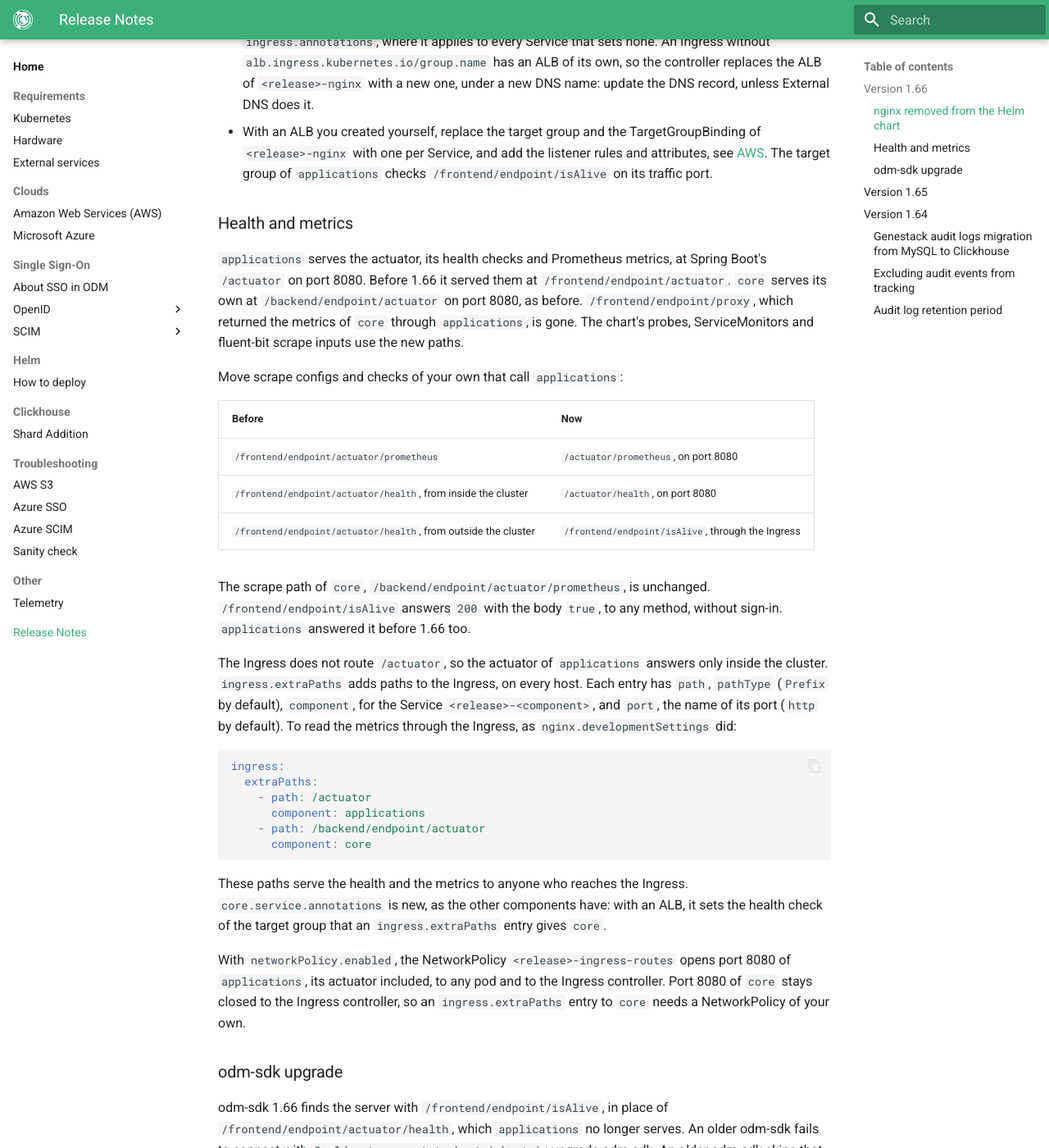
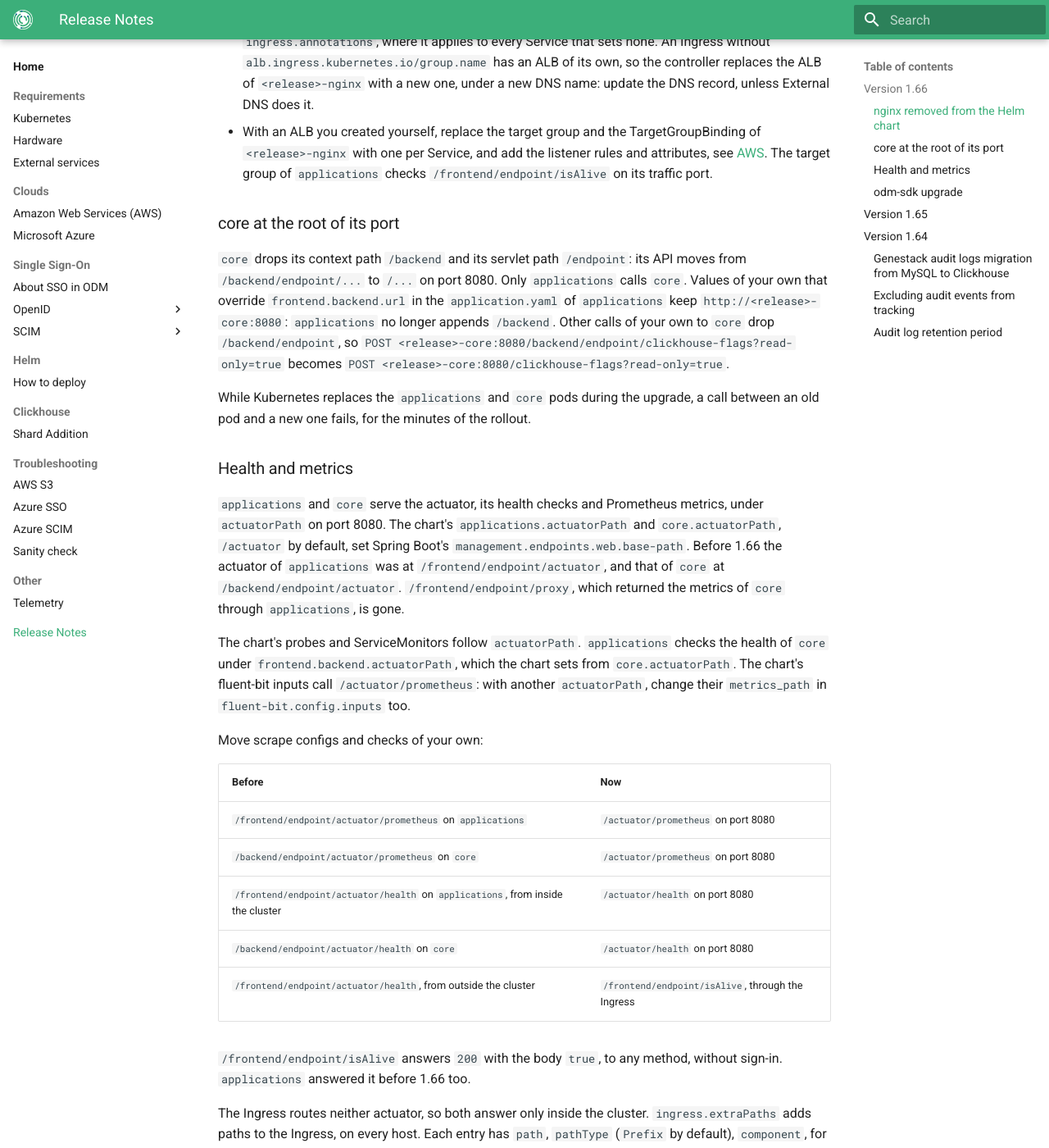
Before and after one commit to genestack/admin-docs, an MkDocs documentation site: the page built from docs/home/release-notes.md, in a window 1280 px wide and 1400 px high, scrolled down 2077 px. Shown: the whole window at 82% size. Built offline with MkDocs 1.6.1 and Material for MkDocs 9.7.7, drawn with Linux system fonts in a browser that asks for light colours; the version menu is left out; some of the changed text lies outside the part shown.

Commit message:
ODM-13970: Serve core at its root, set each actuator's path
Co-Authored-By: Claude Opus 5.5 <noreply@anthropic.com>

````diff
--- a/docs/home/release-notes.md
+++ b/docs/home/release-notes.md
@@ -78,35 +78,59 @@ On AWS:
   one per Service, and add the listener rules and attributes, see [AWS](clouds/aws.md#recommended-steps-for-eks-configuration).
   The target group of `applications` checks `/frontend/endpoint/isAlive` on its traffic port.
 
+### core at the root of its port
+
+`core` drops its context path `/backend` and its servlet path `/endpoint`: its API moves from `/backend/endpoint/...`
+to `/...` on port 8080. Only `applications` calls `core`. Values of your own that override `frontend.backend.url` in
+the `application.yaml` of `applications` keep `http://<release>-core:8080`: `applications` no longer appends
+`/backend`. Other calls of your own to `core` drop `/backend/endpoint`, so
+`POST <release>-core:8080/backend/endpoint/clickhouse-flags?read-only=true` becomes
+`POST <release>-core:8080/clickhouse-flags?read-only=true`.
+
+While Kubernetes replaces the `applications` and `core` pods during the upgrade, a call between an old pod and a new
+one fails, for the minutes of the rollout.
+
 ### Health and metrics
 
-`applications` serves the actuator, its health checks and Prometheus metrics, at Spring Boot's `/actuator` on port
-8080. Before 1.66 it served them at `/frontend/endpoint/actuator`. `core` serves its own at
-`/backend/endpoint/actuator` on port 8080, as before. `/frontend/endpoint/proxy`, which returned the metrics of `core`
-through `applications`, is gone. The chart's probes, ServiceMonitors and fluent-bit scrape inputs use the new paths.
+`applications` and `core` serve the actuator, its health checks and Prometheus metrics, under `actuatorPath` on port
+8080. The chart's `applications.actuatorPath` and `core.actuatorPath`, `/actuator` by default, set Spring Boot's
+`management.endpoints.web.base-path`. Before 1.66 the actuator of `applications` was at `/frontend/endpoint/actuator`,
+and that of `core` at `/backend/endpoint/actuator`. `/frontend/endpoint/proxy`, which returned the metrics of `core`
+through `applications`, is gone.
 
-Move scrape configs and checks of your own that call `applications`:
+The chart's probes and ServiceMonitors follow `actuatorPath`. `applications` checks the health of `core` under
+`frontend.backend.actuatorPath`, which the chart sets from `core.actuatorPath`. The chart's fluent-bit inputs call
+`/actuator/prometheus`: with another `actuatorPath`, change their `metrics_path` in `fluent-bit.config.inputs` too.
+
+Move scrape configs and checks of your own:
 
 | Before | Now |
 | --- | --- |
-| `/frontend/endpoint/actuator/prometheus` | `/actuator/prometheus`, on port 8080 |
-| `/frontend/endpoint/actuator/health`, from inside the cluster | `/actuator/health`, on port 8080 |
+| `/frontend/endpoint/actuator/prometheus` on `applications` | `/actuator/prometheus` on port 8080 |
+| `/backend/endpoint/actuator/prometheus` on `core` | `/actuator/prometheus` on port 8080 |
+| `/frontend/endpoint/actuator/health` on `applications`, from inside the cluster | `/actuator/health` on port 8080 |
+| `/backend/endpoint/actuator/health` on `core` | `/actuator/health` on port 8080 |
 | `/frontend/endpoint/actuator/health`, from outside the cluster | `/frontend/endpoint/isAlive`, through the Ingress |
 
-The scrape path of `core`, `/backend/endpoint/actuator/prometheus`, is unchanged. `/frontend/endpoint/isAlive`
-answers `200` with the body `true`, to any method, without sign-in. `applications` answered it before 1.66 too.
+`/frontend/endpoint/isAlive` answers `200` with the body `true`, to any method, without sign-in. `applications`
+answered it before 1.66 too.
 
-The Ingress does not route `/actuator`, so the actuator of `applications` answers only inside the cluster.
-`ingress.extraPaths` adds paths to the Ingress, on every host. Each entry has `path`, `pathType` (`Prefix` by
-default), `component`, for the Service `<release>-<component>`, and `port`, the name of its port (`http` by default).
-To read the metrics through the Ingress, as `nginx.developmentSettings` did:
+The Ingress routes neither actuator, so both answer only inside the cluster. `ingress.extraPaths` adds paths to the
+Ingress, on every host. Each entry has `path`, `pathType` (`Prefix` by default), `component`, for the Service
+`<release>-<component>`, and `port`, the name of its port (`http` by default). The Ingress passes the path on
+unchanged, and both actuators are at `/actuator` by default, so each needs an `actuatorPath` of its own. To read the
+metrics through the Ingress, as `nginx.developmentSettings` did:
 
 ```yaml
+applications:
+  actuatorPath: /applications/actuator
+core:
+  actuatorPath: /core/actuator
 ingress:
   extraPaths:
-    - path: /actuator
+    - path: /applications/actuator
       component: applications
-    - path: /backend/endpoint/actuator
+    - path: /core/actuator
       component: core
 ```
 
````
Also changed, not shown: docs/home/clouds/aws.md (+1 -1 lines), docs/home/requirements/kubernetes.md (+1 -1 lines).
